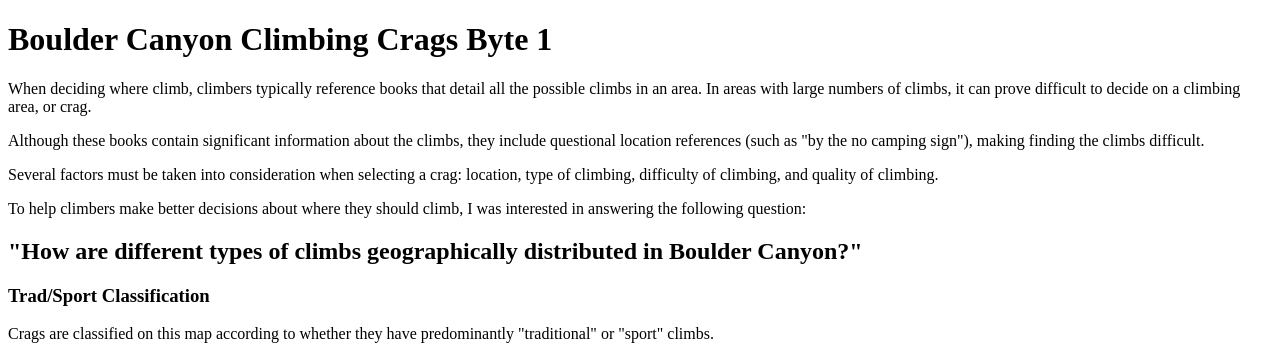
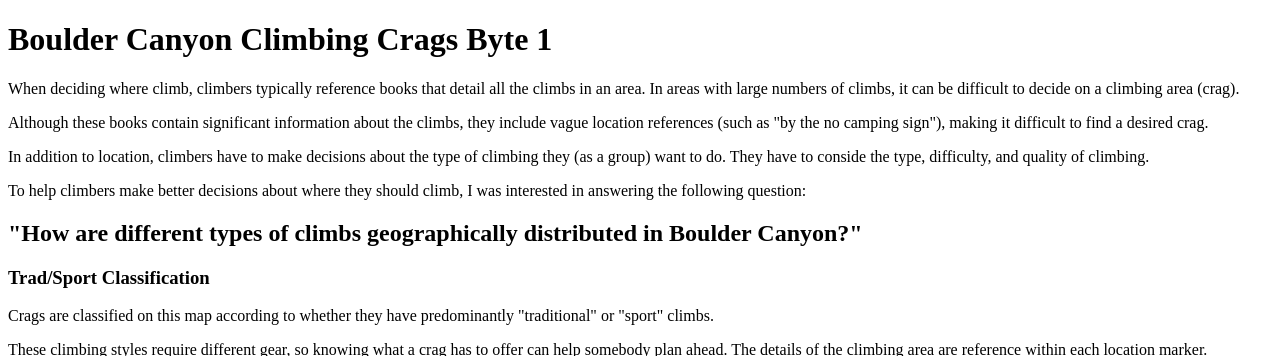
Before and after one commit to jcmarks/jcmarks-mobile, a Flask app: page / in a window 1280 px wide. Shown: the top 356 px of the page. Run offline with Flask 2, Linux system fonts and the light colour scheme.

Commit message:
further explanations

```diff
--- a/templates/index.html
+++ b/templates/index.html
@@ -5,19 +5,23 @@
 </head>
 <body>
 <h1>Boulder Canyon Climbing Crags Byte 1</h1>
-<p>When deciding where climb, climbers typically reference books that detail all the possible climbs in an area.
-In areas with large numbers of climbs, it can prove difficult to decide on a climbing area, or crag.</p>
-<p>Although these books contain significant information about the climbs, they include questional location
- references (such as "by the no camping sign"), making finding the climbs difficult.</p>
-<p>Several factors must be taken into
-consideration when selecting a crag: location, type of climbing, difficulty of climbing, and quality of climbing.</p>
+<p>When deciding where climb, climbers typically reference books that detail all the climbs in an area.
+In areas with large numbers of climbs, it can be difficult to decide on a climbing area (crag).</p>
+<p>Although these books contain significant information about the climbs, they include vague location
+ references (such as "by the no camping sign"), making it difficult to find a desired crag.</p>
+<p>In addition to location, climbers have to make decisions about the type of climbing they (as a group) want to do.
+They have to conside the type, difficulty, and quality of climbing.</p>
 <p>To help climbers make better decisions about where they should climb, I was interested in answering the following question:</p>
 <h2>"How are different types of climbs geographically distributed in Boulder Canyon?"</h2>
 <h3>Trad/Sport Classification</h3>
 <p>Crags are classified on this map according to whether they have predominantly "traditional" or "sport" climbs.</p>
+<p>These climbing styles require different gear, so knowing what a crag has to offer can help somebody plan ahead.
+The details of the climbing area are reference within each location marker.</p>
 <iframe width="500" height="300" scrolling="no" frameborder="no" src="https://fusiontables.google.com/embedviz?q=select+col1%3E%3E0+from+1UHG-U3-LThozp44UMeSAk9icelxxr5NSG9KcYSn-&amp;viz=MAP&amp;h=false&amp;lat=39.99667238029348&amp;lng=-105.38343175659179&amp;t=1&amp;z=13&amp;l=col1%3E%3E0&amp;y=2&amp;tmplt=2&amp;hml=TWO_COL_LAT_LNG"></iframe>
 <h3>Difficulty of Climbs at Crag</h3>
-<p>Crags are classified on this map according to the predominant grade, or difficulty, of the climb.</p>
+<p>Crags are classified on this map according to the predominant grade, or difficulty, of the climb. Green means the areas has
+predominantly easy climbs, yellow is moderates, and red is difficult. This can help people decide on areas that will be appropriate to
+their levels</p>
 <iframe width="500" height="300" scrolling="no" frameborder="no" src="https://fusiontables.google.com/embedviz?q=select+col1%3E%3E0+from+1fogC80x0DkuA174Ekq_aBF4FtELppz9npvWfqaiL&amp;viz=MAP&amp;h=false&amp;lat=39.997329910388316&amp;lng=-105.4028294921875&amp;t=1&amp;z=12&amp;l=col1%3E%3E0&amp;y=2&amp;tmplt=2&amp;hml=TWO_COL_LAT_LNG"></iframe>
 </body>
 </html>
```
